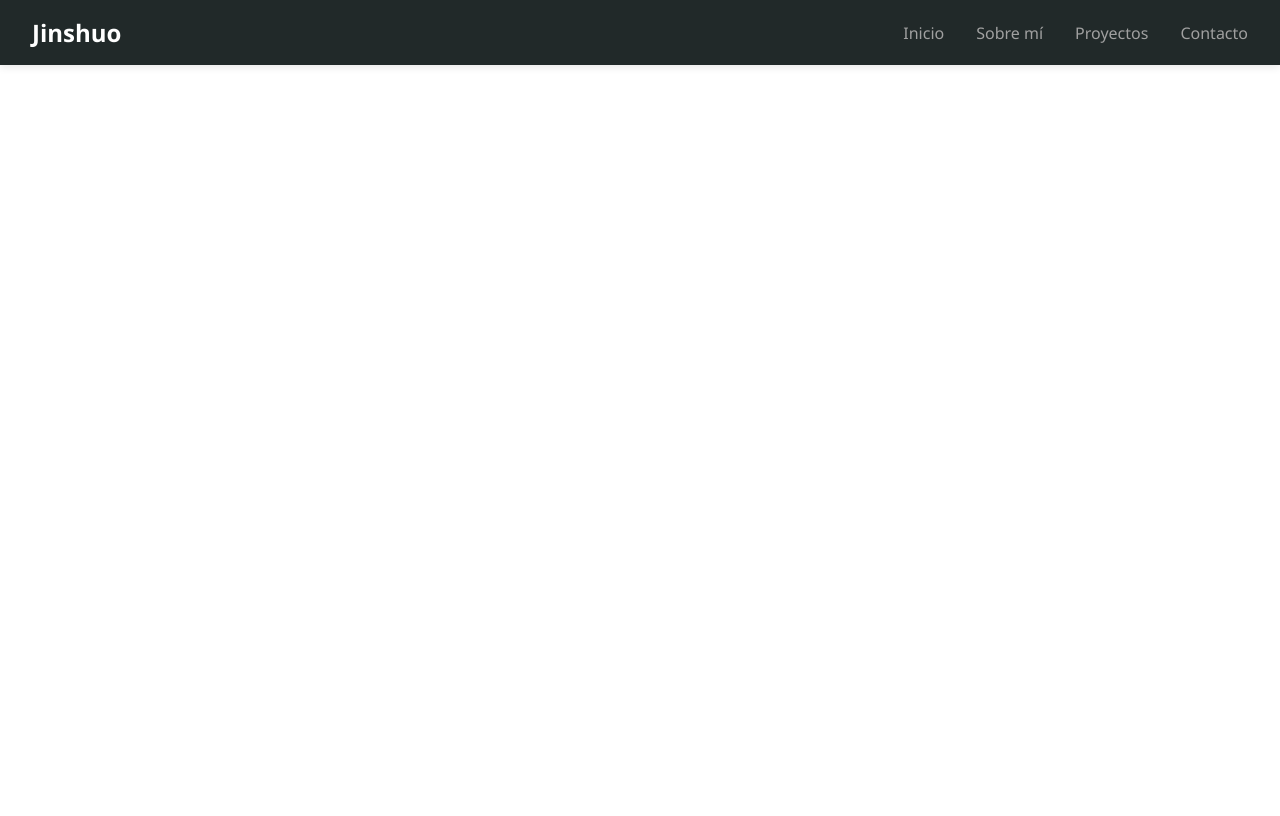
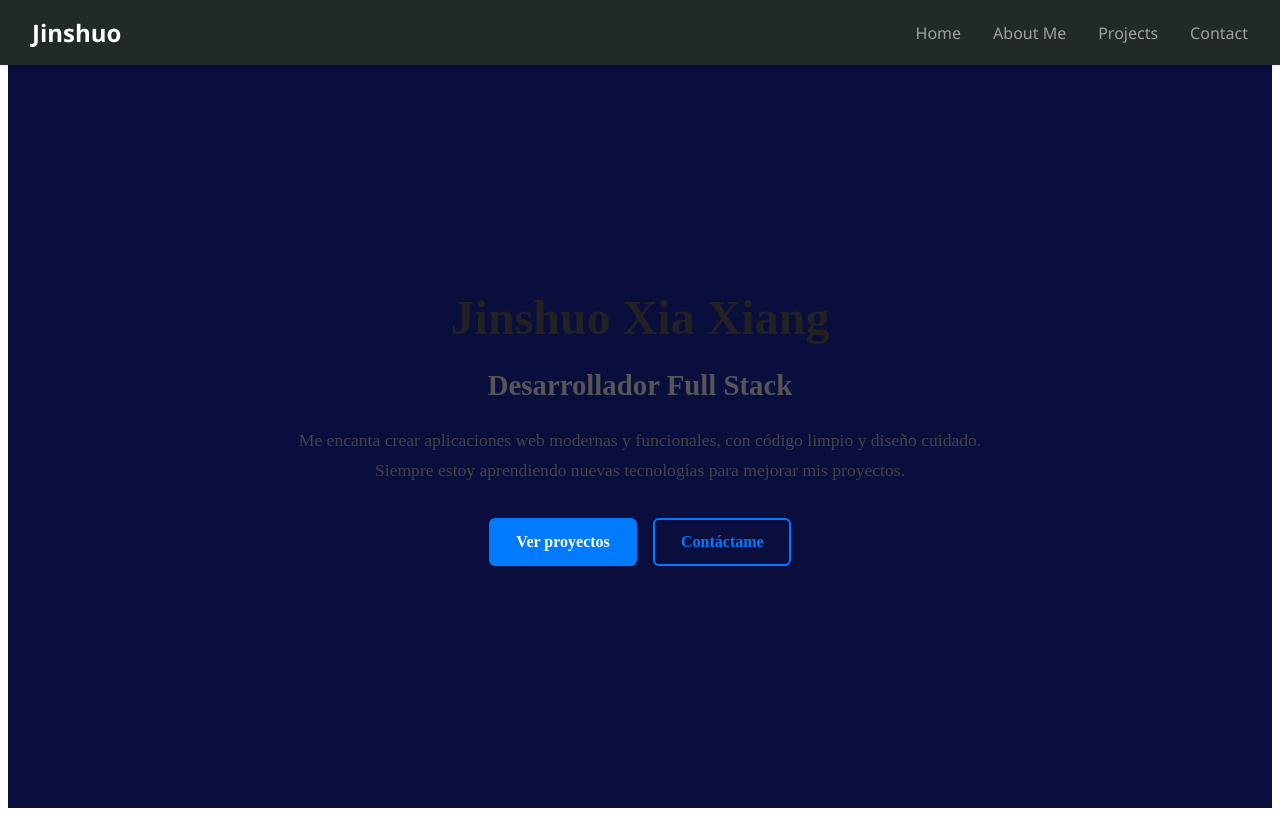
Before and after one commit to jiins8/portfolio-angular, an Angular app: page / in a window 1280 px wide. Built offline with nearby package versions, Linux system fonts and the light colour scheme.

Commit message:
home page

```diff
--- a/src/app/app.html
+++ b/src/app/app.html
@@ -1,2 +1,3 @@
 <app-header></app-header>
+<app-home></app-home>
 <router-outlet></router-outlet>
--- a/src/app/app.ts
+++ b/src/app/app.ts
@@ -1,11 +1,12 @@
 import { Component, signal } from '@angular/core';
 import { RouterOutlet } from '@angular/router';
 import { Header } from './header/header';
+import { Home } from './home/home';
 
 @Component({
   selector: 'app-root',
   standalone: true,
-  imports: [RouterOutlet, Header],
+  imports: [RouterOutlet, Header, Home],
   templateUrl: './app.html',
   styleUrl: './app.css',
 })
--- a/src/app/header/header.html
+++ b/src/app/header/header.html
@@ -13,10 +13,10 @@
 
     <!-- Menú de navegación -->
     <nav [class.active]="menuOpen" class="nav">
-      <a href="#home" (click)="toggleMenu()">Inicio</a>
-      <a href="#about" (click)="toggleMenu()">Sobre mí</a>
-      <a href="#projects" (click)="toggleMenu()">Proyectos</a>
-      <a href="#contact" (click)="toggleMenu()">Contacto</a>
+      <a href="#home" (click)="toggleMenu()">Home</a>
+      <a href="#about" (click)="toggleMenu()">About Me</a>
+      <a href="#projects" (click)="toggleMenu()">Projects</a>
+      <a href="#contact" (click)="toggleMenu()">Contact</a>
     </nav>
   </div>
 </header>
--- /dev/null
+++ b/src/app/home/home.css
@@ -0,0 +1,93 @@
+/* --- Estructura principal --- */
+.home {
+  display: flex;
+  justify-content: center;
+  align-items: center;
+  text-align: center;
+  min-height: 100vh;
+  padding: 0 1.5rem;
+  background-color: #090e3d;
+  box-sizing: border-box;
+}
+
+/* --- Contenido --- */
+.content {
+  max-width: 700px;
+}
+
+.content h1 {
+  font-size: 3rem;
+  font-weight: 700;
+  color: #222;
+  margin-bottom: 0.5rem;
+}
+
+.content h1 span {
+  color: #007bff;
+}
+
+.content h2 {
+  font-size: 1.8rem;
+  color: #555;
+  margin-bottom: 1.5rem;
+}
+
+.content p {
+  font-size: 1.1rem;
+  color: #444;
+  line-height: 1.7;
+  margin-bottom: 2rem;
+}
+
+/* --- Botones --- */
+.buttons {
+  display: flex;
+  justify-content: center;
+  gap: 1rem;
+  flex-wrap: wrap;
+}
+
+.btn {
+  display: inline-block;
+  padding: 0.8rem 1.6rem;
+  font-weight: 600;
+  border-radius: 6px;
+  text-decoration: none;
+  transition: all 0.3s ease;
+}
+
+.btn.primary {
+  background-color: #007bff;
+  color: white;
+  border: 2px solid #007bff;
+}
+
+.btn.primary:hover {
+  background-color: #0056b3;
+}
+
+.btn.secondary {
+  background-color: transparent;
+  color: #007bff;
+  border: 2px solid #007bff;
+}
+
+.btn.secondary:hover {
+  background-color: #007bff;
+  color: white;
+}
+
+/* --- Responsive --- */
+@media (max-width: 600px) {
+  .content h1 {
+    font-size: 2.2rem;
+  }
+
+  .content h2 {
+    font-size: 1.4rem;
+  }
+
+  .content p {
+    font-size: 1rem;
+  }
+}
--- /dev/null
+++ b/src/app/home/home.html
@@ -0,0 +1,15 @@
+<section class="home" id="home">
+  <div class="content">
+    <h1>Jinshuo Xia Xiang</h1>
+    <h2>Desarrollador Full Stack</h2>
+    <p>
+      Me encanta crear aplicaciones web modernas y funcionales, con código limpio y diseño cuidado.
+      Siempre estoy aprendiendo nuevas tecnologías para mejorar mis proyectos.
+    </p>
+
+    <div class="buttons">
+      <a href="#projects" class="btn primary">Ver proyectos</a>
+      <a href="#contact" class="btn secondary">Contáctame</a>
+    </div>
+  </div>
+</section>
```
Also changed, not shown: src/app/home/home.ts (added, +11 -0 lines), 1 other file (tests, documents, lock files or other folders).
